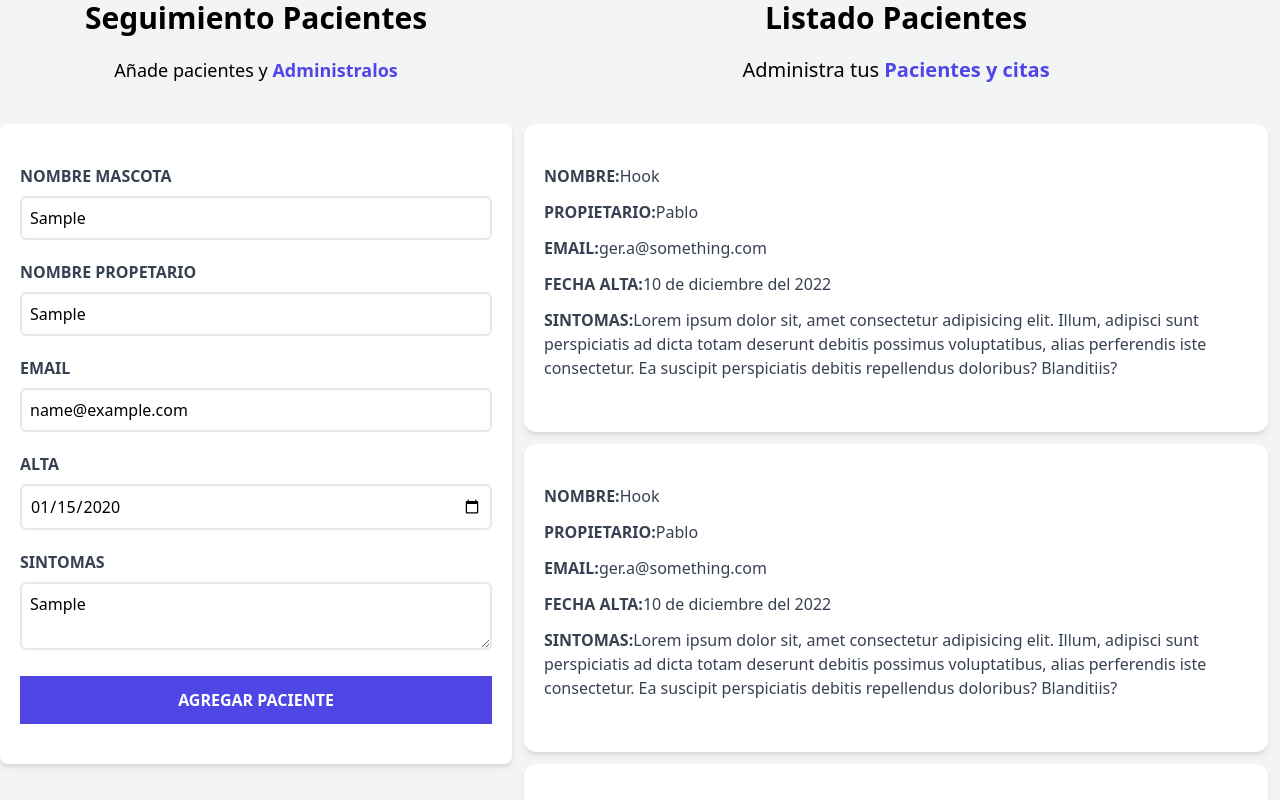
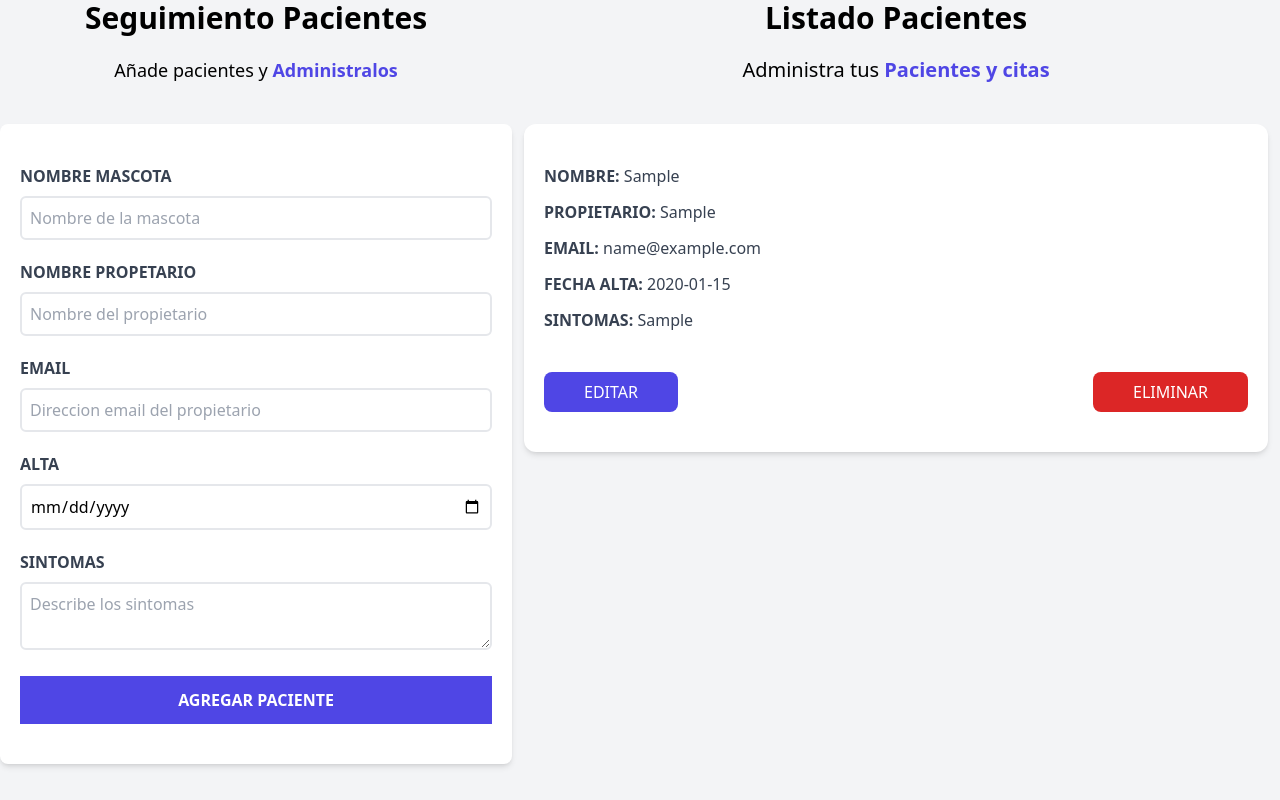
Before and after one commit to Sataroto/React, a React (Vite) app in the folder practicasReact/proyectoUno/practica/citas-veterinaria/: page / in a window 1280 px wide. Both pictures are taken after typing "Sample", "Sample", "name@example.com", "2020-01-15", "Sample" into the empty fields and a click on the input "Agregar paciente". Shown: the part 176-976 px from the top of the page. Built offline with nearby package versions, Linux system fonts and the light colour scheme.

Commit message:
error componente, lista dinamica, pacinetes dinami

```diff
--- /dev/null
+++ b/practicasReact/proyectoUno/practica/citas-veterinaria/src/components/Error.jsx
@@ -0,0 +1,8 @@
+const Error = ({children}) => {
+    return (
+    <div className=' bg-red-800 p-3 mb-3 rounded-lg uppercase font-bold  text-white text-center'>
+        <p> {children} </p>
+        </div>);
+}
+
+export default Error;
--- a/practicasReact/proyectoUno/practica/citas-veterinaria/src/components/Formulario.jsx
+++ b/practicasReact/proyectoUno/practica/citas-veterinaria/src/components/Formulario.jsx
@@ -1,5 +1,6 @@
 import {useState, useEffect} from 'react'
-const Formulario = () => {
+import Error from './Error'
+const Formulario = ({setPacientes, pacientes}) => {
 
   const [nombre, setNombre] = useState('') //primera regla: en la parte superior del componente y dentro del componente
   const [dueno, setDueno] = useState('')
@@ -7,9 +8,17 @@ const Formulario = () => {
   const [alta, setAlta] = useState('')
   const [sintomas, setSintomas] = useState('')
   const [error, setError] = useState(false)
+
   //no definir un hook dentro dentro de un condicional
   //no se define despues del return
   //y solo definir hooks dentro del componente
+
+  const generarid = () =>{
+    const random = Math.random().toString(36).substring(2)
+    const fecha = Date.now().toString(36)
+
+    return random+fecha
+  }
 
   const handleSubmit = (e) => {
     e.preventDefault()
@@ -20,6 +29,21 @@ const Formulario = () => {
     }
     else{
       setError(false)
+      const objetoPaciente = {
+        nombre,
+        dueno,
+        email,
+        alta,
+        sintomas,
+        id: generarid()
+      }
+
+      setPacientes( [...pacientes , objetoPaciente] )
+      setNombre("")
+      setAlta("")
+      setDueno("")
+      setEmail("")
+      setSintomas("")
     }
   }
   return (
@@ -104,7 +128,7 @@ const Formulario = () => {
           onChange={(e) => setSintomas(e.target.value)}
           />
         </div>
-        {error && (<div className=' bg-red-800 p-3 mb-3 rounded-lg uppercase font-bold  text-white text-center'><p>Todos los campos son obligatorios</p></div>)}
+        {error && <Error> todos los campos son obligatorios </Error> }
         <input
           type="submit"
           className="bg-indigo-600 w-full p-3 text-white uppercase font-bold hover:bg-indigo-700 cursor-pointer transition-all"
--- a/practicasReact/proyectoUno/practica/citas-veterinaria/src/components/ListadoPacientes.jsx
+++ b/practicasReact/proyectoUno/practica/citas-veterinaria/src/components/ListadoPacientes.jsx
@@ -1,20 +1,35 @@
 import Paciente from "./Paciente";
 
-function ListadoPacientes() {
+const ListadoPacientes = ({ pacientes, setPaciente}) => {
   return (
     <div className="md:w-1/2 lg:w-3/5 md:h-screen overflow-y-scroll">
+      {pacientes && pacientes.length ? (
+        <>
           <h2 className="font-black text-3xl text-center">Listado Pacientes</h2>
           <p className="text-xl mt-5 mb-10 text-center">
-                Administra tus {''}
-                <span className="text-indigo-600 font-bold text-xl">Pacientes y citas</span>
+            Administra tus {""}
+            <span className="text-indigo-600 font-bold text-xl">
+              Pacientes y citas
+            </span>
           </p>
-            <Paciente/>
-            <Paciente/>
-            <Paciente/>
+
+          {pacientes.map((paciente) => (
+            <Paciente key={paciente.id} paciente={paciente} />
+          ))}
+        </>
+      ) : (
+        <>
+          <h2 className="font-black text-3xl text-center">No hay pacientes</h2>
+          <p className="text-xl mt-5 mb-10 text-center">
+            Comienza agregando pacientes {""}
+            <span className="text-indigo-600 font-bold text-xl">
+              y aparecerán en este lugar
+            </span>
+          </p>
+        </>
+      )}
     </div>
-
   );
-
-}
+};
 
 export default ListadoPacientes;
--- a/practicasReact/proyectoUno/practica/citas-veterinaria/src/components/Paciente.jsx
+++ b/practicasReact/proyectoUno/practica/citas-veterinaria/src/components/Paciente.jsx
@@ -1,21 +1,33 @@
-function Paciente() {
+function Paciente({paciente}) {
+    const {nombre, dueno, email,alta,sintomas} = paciente
     return (
         <div className="m-3 bg-white shadow-md px-5 py-10 rounded-xl ">
                 <p className="font-bold mb-3 text-gray-700 uppercase">Nombre:
-                    <span className="font-normal normal-case">Hook</span>
+                    <span className="font-normal normal-case"> {nombre} </span>
                 </p>
                 <p className="font-bold mb-3 text-gray-700 uppercase">Propietario:
-                    <span className="font-normal normal-case">Pablo</span>
+                    <span className="font-normal normal-case"> {dueno} </span>
                 </p>
                 <p className="font-bold mb-3 text-gray-700 uppercase">email:
-                    <span className="font-normal normal-case">ger.a@something.com</span>
+                    <span className="font-normal normal-case"> {email} </span>
                 </p>
                 <p className="font-bold mb-3 text-gray-700 uppercase">Fecha alta:
-                    <span className="font-normal normal-case">10 de diciembre del 2022</span>
+                    <span className="font-normal normal-case"> {alta} </span>
                 </p>
                 <p className="font-bold mb-3 text-gray-700 uppercase">Sintomas:
-                    <span className="font-normal normal-case">Lorem ipsum dolor sit, amet consectetur adipisicing elit. Illum, adipisci sunt perspiciatis ad dicta totam deserunt debitis possimus voluptatibus, alias perferendis iste consectetur. Ea suscipit perspiciatis debitis repellendus doloribus? Blanditiis?</span>
+                    <span className="font-normal normal-case"> {sintomas} </span>
                 </p>
+                 <div className="flex justify-between mt-10" >
+                    <button className=" py-2 px-10 bg-indigo-600 hover:bg-indigo-700 text-white uppercase rounded-lg "
+                    type="button">
+                        Editar
+                        </button>
+                    <button
+                    className="py-2 px-10 bg-red-600 hover:bg-red-700 text-white uppercase rounded-lg"
+                    type="button">
+                        Eliminar
+                        </button>
+                 </div>
             </div>
     );
 }
```
Lines whose indentation alone changed are shown as unchanged.
